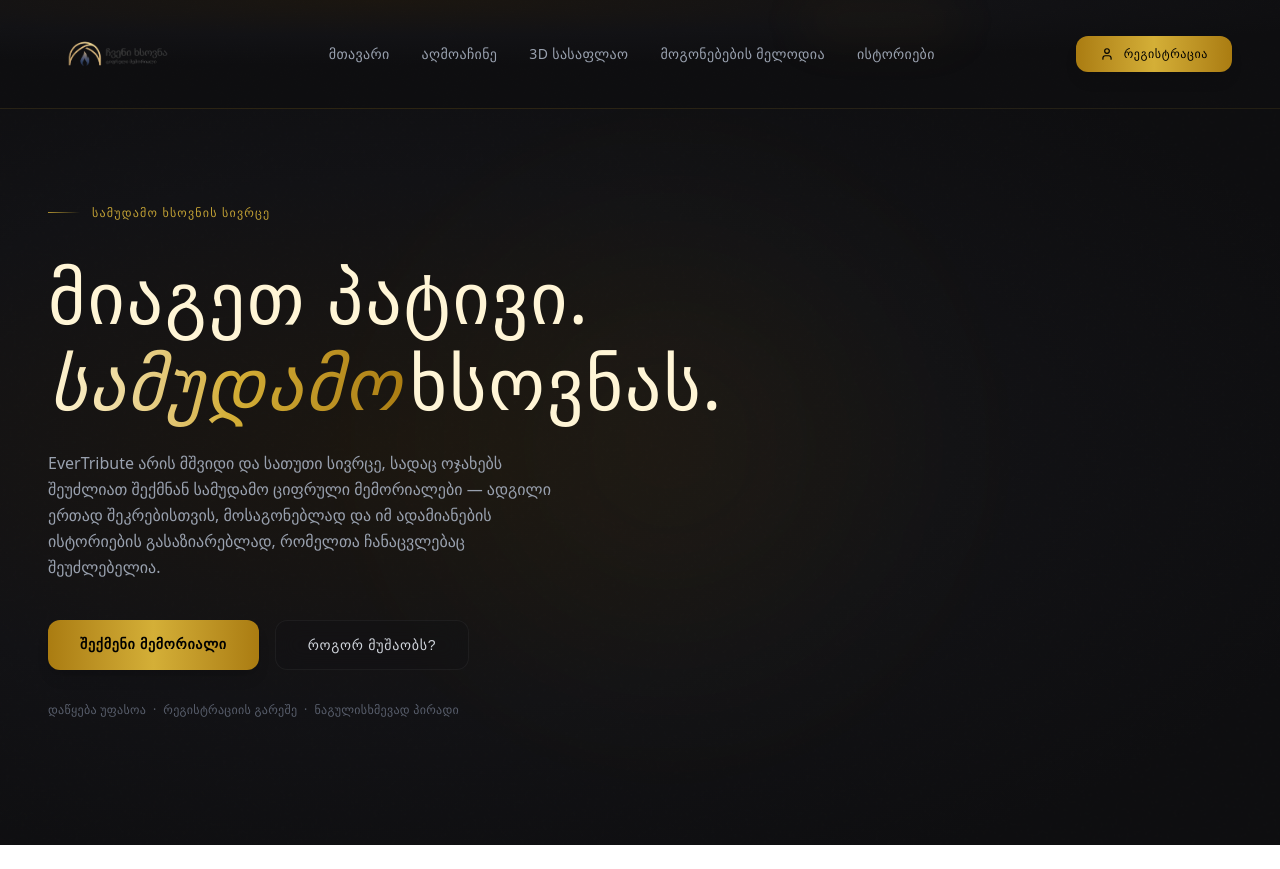
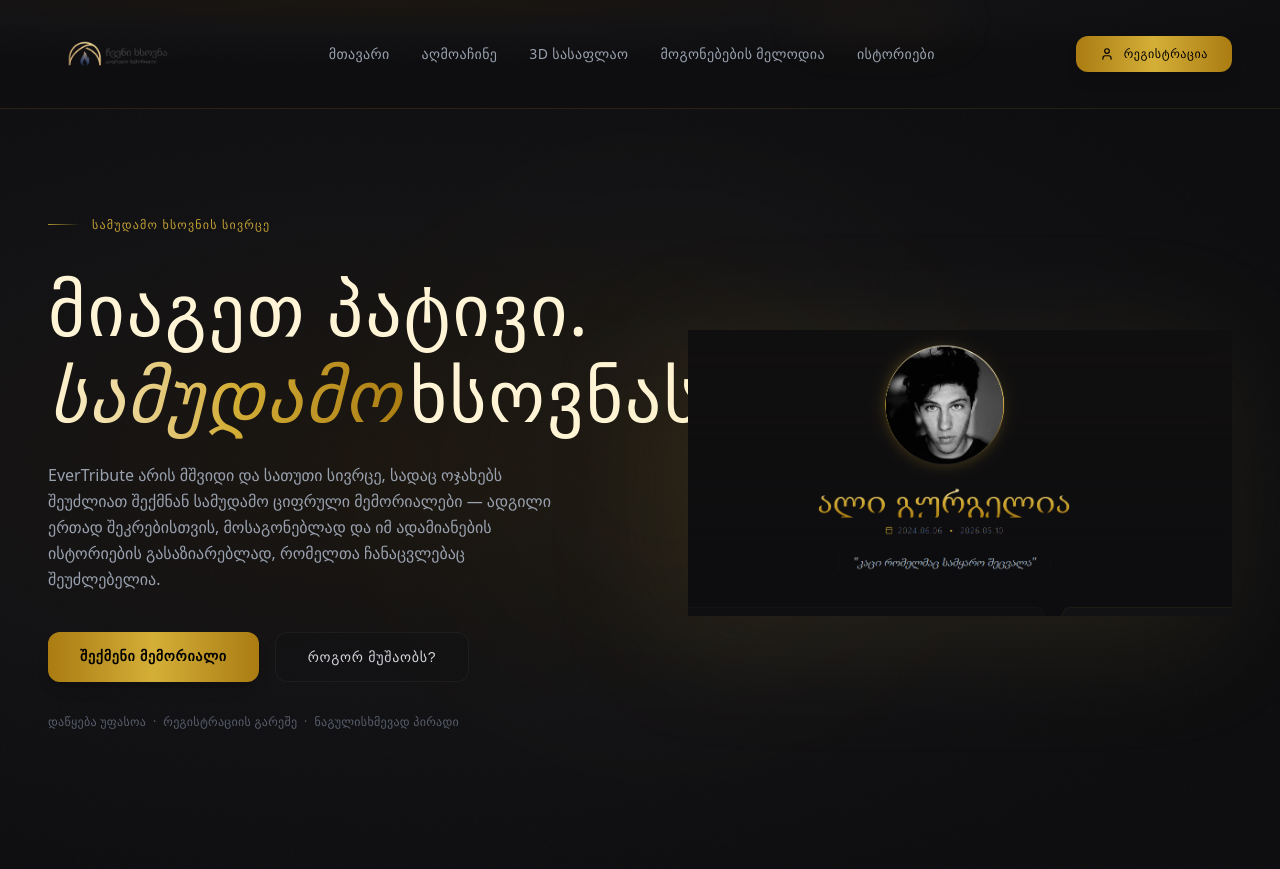
Before and after one commit to lukaChikashvili/georgianRegions, a Next.js app in the folder Desktop/projects/gym/gympulse/: page / in a window 1280 px wide. Before the commit the page ends 845 px from the top, so only its background shows below. Built offline with nearby package versions, Linux system fonts and the light colour scheme; no server answers; a web font is replaced by a local one.

Commit message:
add hero section

```diff
--- a/Desktop/projects/gym/gympulse/components/Hero.jsx
+++ b/Desktop/projects/gym/gympulse/components/Hero.jsx
@@ -2,6 +2,7 @@
 
 import { ArrowDown } from "lucide-react";
 import Link from "next/link";
+import Image from "next/image";
 
 const Hero = () => {
   return (
@@ -31,7 +32,7 @@ const Hero = () => {
 
       <div className="relative z-10 max-w-7xl mx-auto px-6 lg:px-12 w-full pt-32 pb-24 flex flex-col lg:flex-row lg:items-center lg:justify-between gap-12">
 
-        <div className="max-w-2xl text-left flex flex-col items-start">
+        <div className="max-w-2xl text-left flex flex-col items-start lg:w-1/2">
 
 
           <div
@@ -46,7 +47,7 @@ const Hero = () => {
 
 
           <h1
-            className="w-full text-5xl md:text-6xl lg:text-7xl font-light text-[#FFF5D6] leading-[1.2] mb-6 tracking-wide font-serif"
+            className="w-full text-5xl md:text-6xl lg:text-7xl font-light text-[#FFF5D6] leading-[1.2] mb-6 tracking-wide font-serif animate-fade-in"
             style={{ animationDelay: '400ms', animationFillMode: 'forwards' }}
           >
             მიაგეთ პატივი.
@@ -57,8 +58,9 @@ const Hero = () => {
             ხსოვნას.
           </h1>
 
+
           <p
-            className="font-sans text-sm md:text-base text-gray-400 font-light leading-relaxed max-w-lg mb-10"
+            className="font-sans text-sm md:text-base text-gray-400 font-light leading-relaxed max-w-lg mb-10 animate-fade-in"
             style={{ animationDelay: '600ms', animationFillMode: 'forwards' }}
           >
             EverTribute არის მშვიდი და სათუთი სივრცე, სადაც ოჯახებს შეუძლიათ შექმნან სამუდამო ციფრული მემორიალები — ადგილი ერთად შეკრებისთვის, მოსაგონებლად და იმ ადამიანების ისტორიების გასაზიარებლად, რომელთა ჩანაცვლებაც შეუძლებელია.
@@ -66,10 +68,10 @@ const Hero = () => {
 
 
           <div
-            className="flex flex-col sm:flex-row gap-4 w-full sm:w-auto"
+            className="flex flex-col sm:flex-row gap-4 w-full sm:w-auto animate-fade-in"
             style={{ animationDelay: '800ms', animationFillMode: 'forwards' }}
           >
-            <Link href = "/memorial" className="px-8 py-3.5 rounded-xl bg-gradient-to-r from-[#AA7C11] via-[#D4AF37] to-[#AA7C11] text-black font-semibold text-sm tracking-wider uppercase transition-all duration-300 hover:brightness-110 shadow-lg hover:shadow-[#D4AF37]/10 active:scale-[0.99] cursor-pointer">
+            <Link href="/memorial" className="px-8 py-3.5 rounded-xl bg-gradient-to-r from-[#AA7C11] via-[#D4AF37] to-[#AA7C11] text-black font-semibold text-sm tracking-wider uppercase transition-all duration-300 hover:brightness-110 shadow-lg hover:shadow-[#D4AF37]/10 active:scale-[0.99] cursor-pointer text-center">
               შექმენი მემორიალი
             </Link>
             <a
@@ -80,17 +82,29 @@ const Hero = () => {
             </a>
           </div>
 
-
           <p
-            className="mt-8 font-sans text-xs text-gray-500/80 tracking-wide"
+            className="mt-8 font-sans text-xs text-gray-500/80 tracking-wide animate-fade-in"
             style={{ animationDelay: '1000ms', animationFillMode: 'forwards' }}
           >
             დაწყება უფასოა &nbsp;&middot;&nbsp; რეგისტრაციის გარეშე &nbsp;&middot;&nbsp; ნაგულისხმევად პირადი
           </p>
         </div>
 
+
+        <div className="lg:w-1/2 flex justify-center lg:justify-end">
+
+            <div className="relative w-full max-w-[900px] h-[800px] lg:h-[600px] flex items-center justify-center">
+
+                <Image
+                    src="/banne.png"
+                    alt="Ornate golden iris and goblet memory symbol"
+                    fill
+                    className="object-contain drop-shadow-[-20px_20px_60px_rgba(212,175,55,0.1)]"
+                    priority
+                />
+            </div>
         </div>
-
+      </div>
     </section>
   );
 };
--- a/Desktop/projects/gym/gympulse/convex/schema.js
+++ b/Desktop/projects/gym/gympulse/convex/schema.js
@@ -36,11 +36,6 @@ export default defineSchema({
         bankName: v.optional(v.string()),
         bankAccountIban: v.optional(v.string()),
 
-        stoneType: v.string(),
-        fenceStyle: v.string(),
-        flowers: v.string(),
-        winePoured: v.boolean(),
-        audioToastUrl: v.optional(v.string()),
 
         funeralLocation: v.string(),
         funeralTime: v.string(),
```
Also changed, not shown: Desktop/projects/gym/gympulse/public/banne.png (added), Desktop/projects/gym/gympulse/public/banner.png (deleted).
